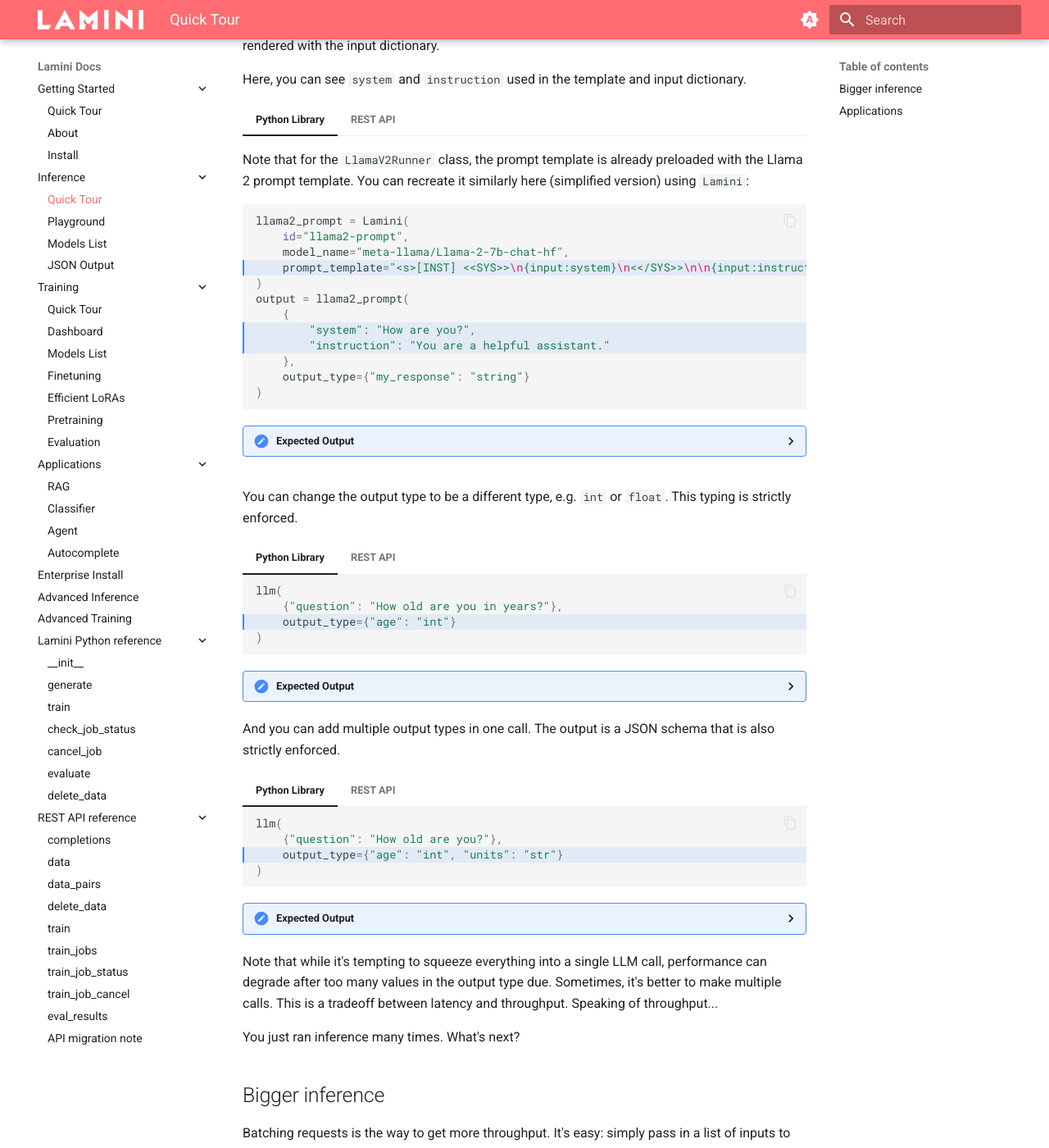
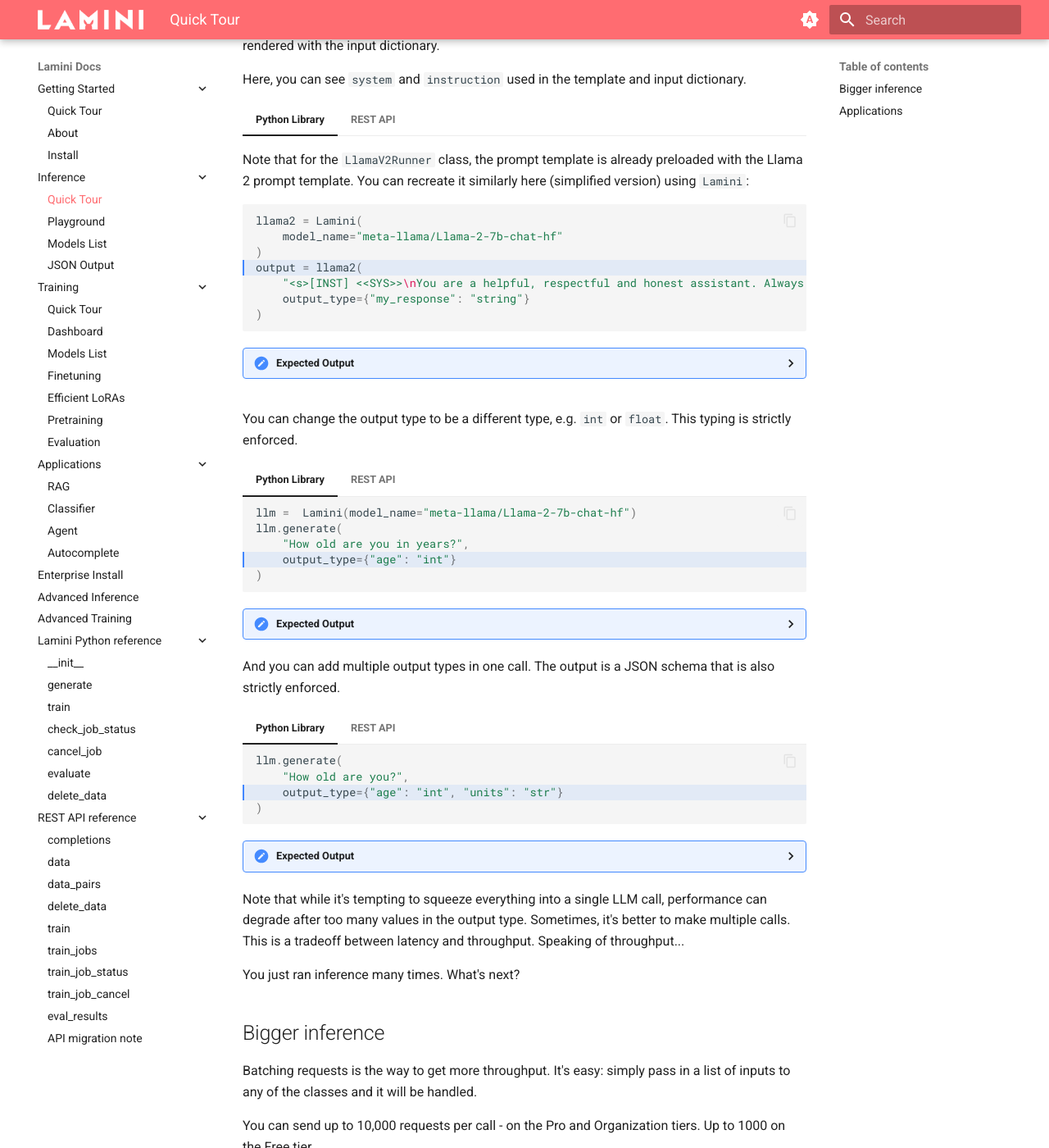
Before and after one commit to lamini-ai/lamini-ai.github.io, an MkDocs documentation site: the page built from docs/inference/quick_tour.md, in a window 1280 px wide and 1400 px high, scrolled down 1899 px. Shown: the whole window at 82% size. Built offline with MkDocs 1.6.1 and Material for MkDocs 9.7.7, drawn with Linux system fonts in a browser that asks for light colours; some of the changed text lies outside the part shown.

Commit message:
Updated inference quickstart

````diff
--- a/docs/inference/quick_tour.md
+++ b/docs/inference/quick_tour.md
@@ -74,13 +74,13 @@
 
     Let's go lower-level. The [`Lamini` class](/../lamini_python_class/__init__) is the base class for all runners. `Lamini` wraps our [REST API endpoint](/../rest_api/completions).
 
-    `Lamini` expects a dictionary as input and a return dictionary for the output type. The simplest one you'll see here is returning a string.
+    `Lamini` expects a string or list of strings as input and a return dictionary for the output type. The simplest one you'll see here is returning a string.
 
     ```python
     from lamini import Lamini
 
-    llm = Lamini(id="my-llm-id", model_name="meta-llama/Llama-2-7b-chat-hf")
-    output = llm({"my_input": "How are you?"}, output_type={"my_response": "string"})
+    llm = Lamini(model_name="meta-llama/Llama-2-7b-chat-hf")
+    output = llm.generate("How are you?", output_type={"my_response": "string"})
     ```
 === "REST API"
 
@@ -89,25 +89,19 @@
     Full reference docs on the REST API are [here](/../rest_api/completions.md).
 
     ```sh
-    curl --location "https://api.lamini.ai/v2/lamini/completions" \
+    curl --location "https://api.lamini.ai/v1/completions" \
     --header "Authorization: Bearer $LAMINI_API_KEY" \
     --header "Content-Type: application/json" \
     --data '{
-        "id": "my-llm-id",
         "model_name": "meta-llama/Llama-2-7b-chat-hf",
-        "in_value": {
-            "question": "How are you?"
-        },
-        "out_type": {
-            "my_response": "str"
-        }
+        "prompt": "How are you?"
     }'
     ```
 <details>
 <summary>Expected Output</summary>
     ```
     {
-        "my_response":" I'm good, thanks. How about you?"
+        "output":" I hope you are doing well.\nI am writing to you today to ask for your help. As you may know, I am a big fan of your work and I have been following your career for many years. I must say, you are an inspiration to me and many others.\n\nI am reaching out to you because I am in a bit of a difficult situation and I was hoping you could offer me some advice. You see, I have been struggling with [insert problem here] and I am not sure how to handle it. I have tried [insert solutions here] but they have not worked for me. I was hoping you could share some of your wisdom and experience with me.\n\nI know that you are a very busy person, but I would be forever grateful if you could take the time to respond to my message. I promise to keep your advice confidential and to use it to help me overcome my problem.\n\nThank you in advance for your time and consideration. I look forward to hearing from you soon.\n\nSincerely,\n[Your Name]"
     }
     ```
 </details>
@@ -122,16 +116,11 @@
     Note that for the `LlamaV2Runner` class, the prompt template is already preloaded with the Llama 2 prompt template. You can recreate it similarly here (simplified version) using `Lamini`:
 
     ```python  hl_lines="4 8 9"
-    llama2_prompt = Lamini(
-        id="llama2-prompt",
-        model_name="meta-llama/Llama-2-7b-chat-hf",
-        prompt_template="<s>[INST] <<SYS>>\n{input:system}\n<</SYS>>\n\n{input:instruction} [/INST]",
+    llama2 = Lamini(
+        model_name="meta-llama/Llama-2-7b-chat-hf"
     )
-    output = llama2_prompt(
-        {
-            "system": "How are you?",
-            "instruction": "You are a helpful assistant."
-        },
+    output = llama2(
+        "<s>[INST] <<SYS>>\nYou are a helpful, respectful and honest assistant. Always answer as helpfully as possible, while being safe.  Your answers should not include any harmful, unethical, racist, sexist, toxic, dangerous, or illegal content. Please ensure that your responses are socially unbiased and positive in nature.\nIf a question does not make any sense, or is not factually coherent, explain why instead of answering something not correct. If you don'\''t know the answer to a question, please don'\''t share false information.\n<</SYS>>\n\nHow are you? [/INST]",
         output_type={"my_response": "string"}
     )
     ```
@@ -139,37 +128,32 @@
     <summary>Expected Output</summary>
         ```
         {
-            'my_response': "  Hello! *smiling* I'm just an AI, I don't have feelings like humans do, but I'm here to help you in any way I can! Is there something specific you need assistance with or would you like to chat?"
+            'my_response': "I'm just an AI, I don't have personal feelings or emotions, but I'm here to help you with any questions or concerns you may have. Is there something specific you would like to talk about or ask? Please feel free to ask, and I will do my best to assist you in a safe and respectful manner"
         }
         ```
     </details>
 
 === "REST API"
 
-    The input dictionary is passed in through `in_value` as part of the request.
+    The input dictionary is passed in through `prompt` as part of the request.
 
     ```sh hl_lines="7-10"
-    curl --location "https://api.lamini.ai/v2/lamini/completions" \
+    curl --location "https://api.lamini.ai/v1/completions" \
     --header "Authorization: Bearer $LAMINI_API_KEY" \
     --header "Content-Type: application/json" \
     --data '{
-        "id": "llama2-prompt-template",
         "model_name": "meta-llama/Llama-2-7b-chat-hf",
-        "prompt_template": "<s>[INST] <<SYS>>\n{input:system}\n<</SYS>>\n\n{input:instruction} [/INST]",
-        "in_value": {
-            "system": "You are a helpful assistant.",
-            "instruction": "How are you?"
-        },
+        "prompt": "<s>[INST] <<SYS>>\nYou are a helpful assistant.\n<</SYS>>\n\nHow are you? [/INST]",
         "out_type": {
             "Answer": "str"
-        }
+                    }
     }'
     ```
     <details>
     <summary>Expected Output</summary>
         ```
         {
-            "Answer":"  Hello! *adjusts glasses* I'm feeling quite well, thank you for asking! It's always a pleasure to assist you. How may I be of service today? Is there something specific you need help with?"
+            "Answer": "I'm just an AI, I don't have feelings or emotions like humans do, so I don't have a physical state of being like"
         }
         ```
     </details>
@@ -178,24 +162,22 @@
 
 === "Python Library"
 
-    ```python hl_lines="3"
-    llm(
-        {"question": "How old are you in years?"},
+    ```python hl_lines="4"
+    llm =  Lamini(model_name="meta-llama/Llama-2-7b-chat-hf")
+    llm.generate(
+        "How old are you in years?",
         output_type={"age": "int"}
     )
     ```
 === "REST API"
 
     ```sh hl_lines="10-12"
-    curl --location "https://api.lamini.ai/v2/lamini/completions" \
+    curl --location "https://api.lamini.ai/v1/completions" \
     --header "Authorization: Bearer $LAMINI_API_KEY" \
     --header "Content-Type: application/json" \
     --data '{
-        "id": "my-llm-id",
         "model_name": "meta-llama/Llama-2-7b-chat-hf",
-        "in_value": {
-            "question": "How old are you?"
-        },
+        "prompt": "How old are you?",
         "out_type": {
             "response": "int"
         }
@@ -217,8 +199,8 @@
 === "Python Library"
 
     ```python hl_lines="3"
-    llm(
-        {"question": "How old are you?"},
+    llm.generate(
+        "How old are you?",
         output_type={"age": "int", "units": "str"}
     )
     ```
@@ -226,15 +208,12 @@
 === "REST API"
 
     ```sh hl_lines="10-13"
-    curl --location "https://api.lamini.ai/v2/lamini/completions" \
+    curl --location "https://api.lamini.ai/v1/completions" \
     --header "Authorization: Bearer $LAMINI_API_KEY" \
     --header "Content-Type: application/json" \
     --data '{
-        "id": "my-llm-id",
         "model_name": "meta-llama/Llama-2-7b-chat-hf",
-        "in_value": {
-            "question": "How old are you?"
-        },
+        "prompt": "How old are you?",
         "out_type": {
             "age": "int",
             "units": "str"
@@ -252,7 +231,7 @@
     ```
 </details>
 
-Note that while it's tempting to squeeze everything into a single LLM call, performance can degrade after too many values in the output type due. Sometimes, it's better to make multiple calls. This is a tradeoff between latency and throughput. Speaking of throughput...
+Note that while it's tempting to squeeze everything into a single LLM call, performance can degrade after too many values in the output type. Sometimes, it's better to make multiple calls. This is a tradeoff between latency and throughput. Speaking of throughput...
 
 You just ran inference many times. What's next?
 
@@ -264,27 +243,27 @@
 
 === "Python Library"
     ```python hl_lines="2-6"
-    llm(
+    llm.generate(
         [
-            {"input": "How old are you?"},
-            {"input": "What is the meaning of life?"},
-            {"input": "What is the hottest day of the year?"},
+           "How old are you?",
+           "What is the meaning of life?",
+           "What is the hottest day of the year?",
         ],
         output_type={"response": "str", "explanation": "str"}
     )
     ```
 === "REST API"
     ```sh hl_lines="7-11"
-    curl --location "https://api.lamini.ai/v2/lamini/completions" \
+    curl --location "https://api.lamini.ai/v1/completions" \
     --header "Authorization: Bearer $LAMINI_API_KEY" \
     --header "Content-Type: application/json" \
     --data '{
         "id": "my-llm-batch-id",
         "model_name": "meta-llama/Llama-2-7b-chat-hf",
-        "in_value": [
-            {"input": "How old are you?"},
-            {"input": "What is the meaning of life?"},
-            {"input": "What is the hottest day of the year?"}
+        "prompt": [
+            "How old are you?",
+            "What is the meaning of life?",
+            "What is the hottest day of the year?"
         ],
         "out_type": {
             "response": "str",
````
